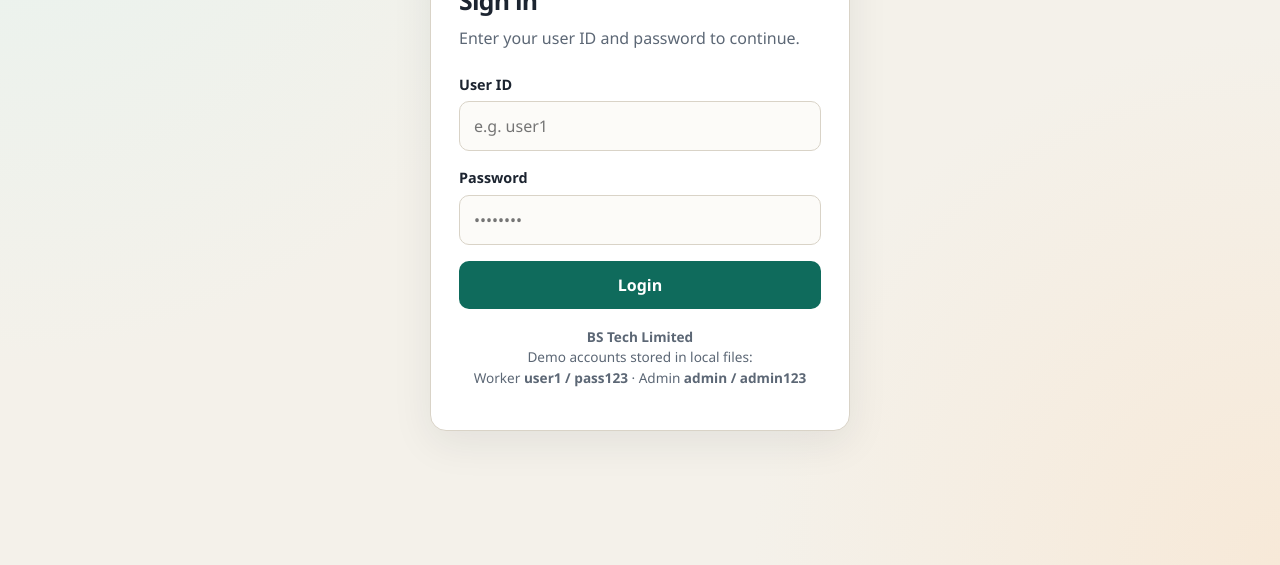
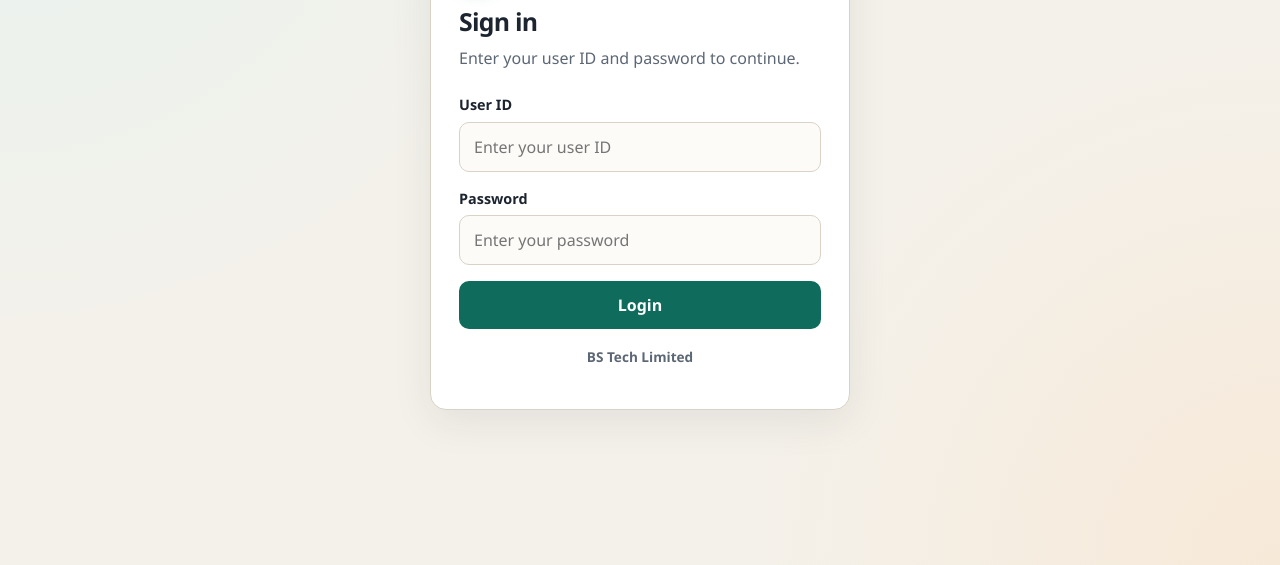
Before and after one commit to geekyprem1/worktest, a website: page public/index.html in a window 1280 px wide. Shown: the part 235-800 px from the top of the page. Drawn offline with Linux system fonts and the light colour scheme; no server answers.

Commit message:
Remove demo credentials from the login page.

```diff
--- a/public/index.html
+++ b/public/index.html
@@ -26,7 +26,7 @@
               name="userId"
               type="text"
               autocomplete="username"
-              placeholder="e.g. user1"
+              placeholder="Enter your user ID"
               required
             />
           </div>
@@ -37,7 +37,7 @@
               name="password"
               type="password"
               autocomplete="current-password"
-              placeholder="••••••••"
+              placeholder="Enter your password"
               required
             />
           </div>
@@ -47,10 +47,7 @@
         </form>
 
         <p class="footer-note">
-          <strong>BS Tech Limited</strong><br />
-          Demo accounts stored in local files:<br />
-          Worker <strong>user1 / pass123</strong> · Admin
-          <strong>admin / admin123</strong>
+          <strong>BS Tech Limited</strong>
         </p>
       </div>
     </div>
```
